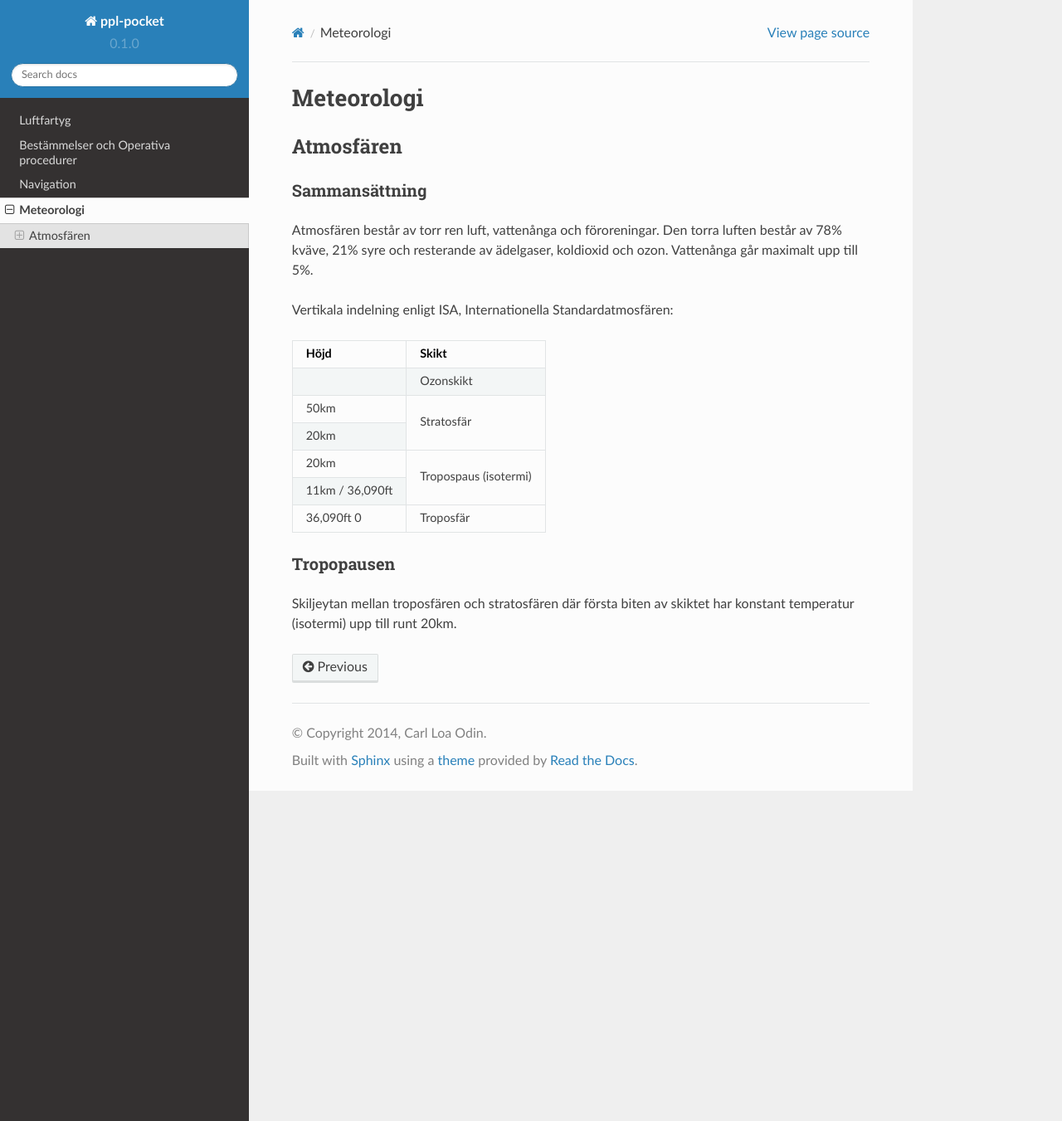
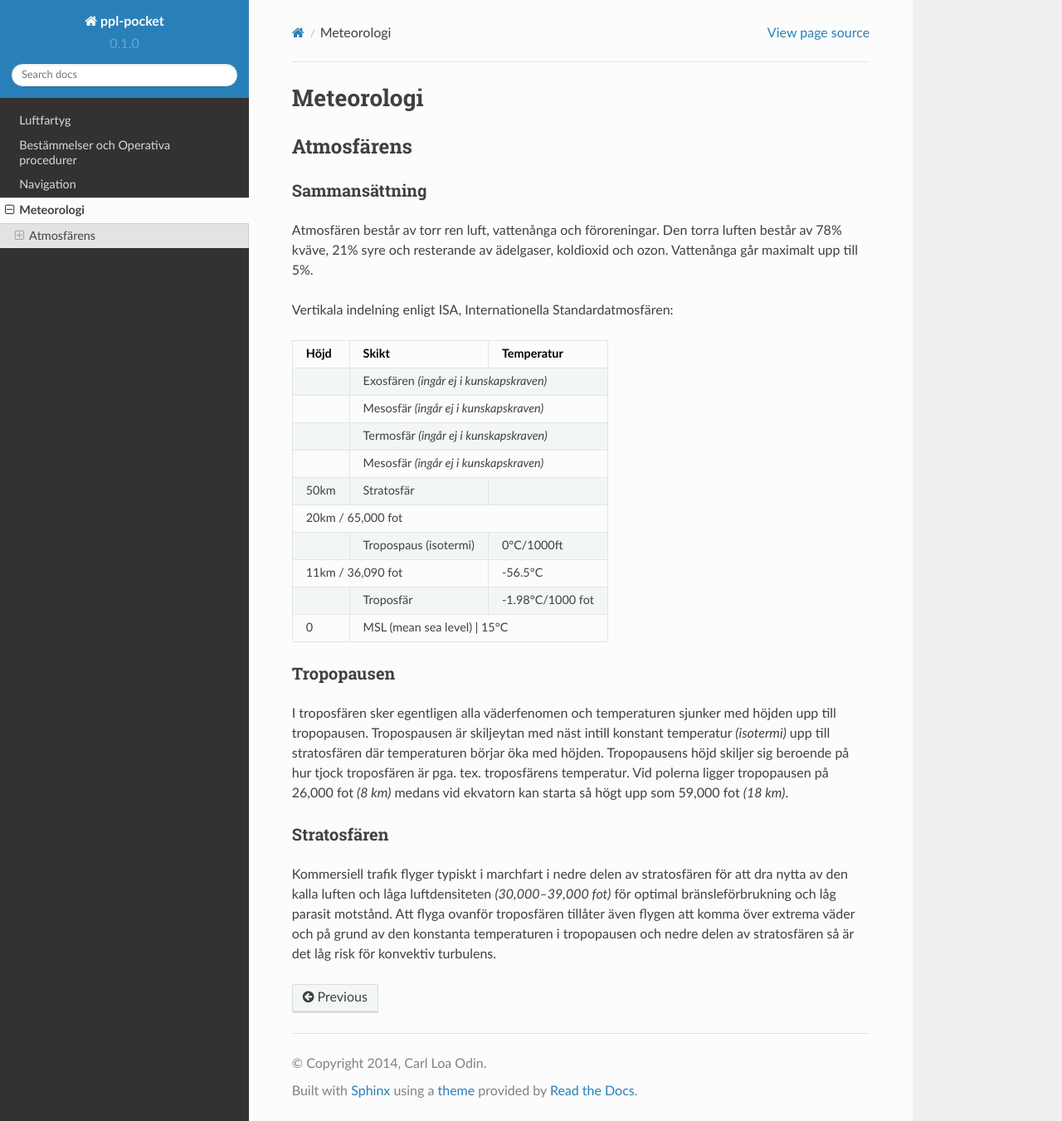
Before and after one commit to loa/ppl-pocket, a Sphinx documentation site: the page built from source/met.rst, in a window 1280 px wide and 1351 px high. Shown: the whole window at 83% size. Built offline with Sphinx 7.4.7 and the Read the Docs theme 2.0.0, drawn with Linux system fonts in a browser that asks for light colours.

Commit message:
Added more regarding the atmosphere in met

```diff
--- a/source/met.rst
+++ b/source/met.rst
@@ -3,8 +3,8 @@
 Meteorologi
 -----------
 
-Atmosfären
-----------
+Atmosfärens
+-----------
 
 Sammansättning
 ...............
@@ -13,25 +13,37 @@ Atmosfären består av torr ren luft, vattenånga och föroreningar. Den torra l
 
 Vertikala indelning enligt ISA, Internationella Standardatmosfären:
 
-+-------------------+------------------------------------+
-| Höjd              | Skikt                              |
-+===================+====================================+
-|                   | Ozonskikt                          |
-+-------------------+------------------------------------+
-| 50km              | Stratosfär                         |
-+-------------------+                                    |
-| 20km              |                                    |
-+-------------------+------------------------------------+
-| 20km              | Tropospaus (isotermi)              |
-+-------------------+                                    |
-| 11km / 36,090ft   |                                    |
-+-------------------+------------------------------------+
-| 36,090ft          | Troposfär                          |
-| 0                 |                                    |
-+-------------------+------------------------------------+
-
++-------------------+------------------------------------+------------------+
+| Höjd              | Skikt                              |  Temperatur      |
++===================+====================================+==================+
+|                   | Exosfären *(ingår ej i kunskapskraven)*               |
++-------------------+------------------------------------+------------------+
+|                   | Mesosfär *(ingår ej i kunskapskraven)*                |
++-------------------+------------------------------------+------------------+
+|                   | Termosfär *(ingår ej i kunskapskraven)*               |
++-------------------+------------------------------------+------------------+
+|                   | Mesosfär *(ingår ej i kunskapskraven)*                |
++-------------------+------------------------------------+------------------+
+| 50km              | Stratosfär                         |                  |
++-------------------+------------------------------------+------------------+
+| 20km / 65,000 fot                                                         |
++-------------------+------------------------------------+------------------+
+|                   | Tropospaus (isotermi)              | 0°C/1000ft       |
++-------------------+------------------------------------+------------------+
+| 11km / 36,090 fot                                      | -56.5°C          |
++-------------------+------------------------------------+------------------+
+|                   | Troposfär                          | -1.98°C/1000 fot |
++-------------------+------------------------------------+------------------+
+| 0                 | MSL (mean sea level)               | 15°C             |
++-------------------+-------------------------------------------------------+
 
 Tropopausen
 ...........
 
-Skiljeytan mellan troposfären och stratosfären där första biten av skiktet har konstant temperatur (isotermi) upp till runt 20km.
+I troposfären sker egentligen alla väderfenomen och temperaturen sjunker med höjden upp till tropopausen. Tropospausen är skiljeytan med näst intill konstant temperatur *(isotermi)* upp till stratosfären där temperaturen börjar öka med höjden. Tropopausens höjd skiljer sig beroende på hur tjock troposfären är pga. tex. troposfärens temperatur. Vid polerna ligger tropopausen på 26,000 fot *(8 km)* medans vid ekvatorn kan starta så högt upp som 59,000 fot *(18 km)*.
+
+
+Stratosfären
+............
+
+Kommersiell trafik flyger typiskt i marchfart i nedre delen av stratosfären för att dra nytta av den kalla luften och låga luftdensiteten *(30,000–39,000 fot)* för optimal bränsleförbrukning och låg parasit motstånd. Att flyga ovanför troposfären tillåter även flygen att komma över extrema väder och på grund av den konstanta temperaturen i tropopausen och nedre delen av stratosfären så är det låg risk för konvektiv turbulens.
```
